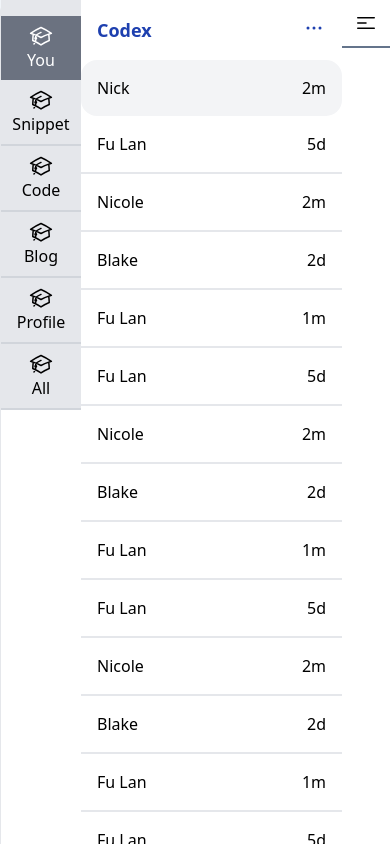
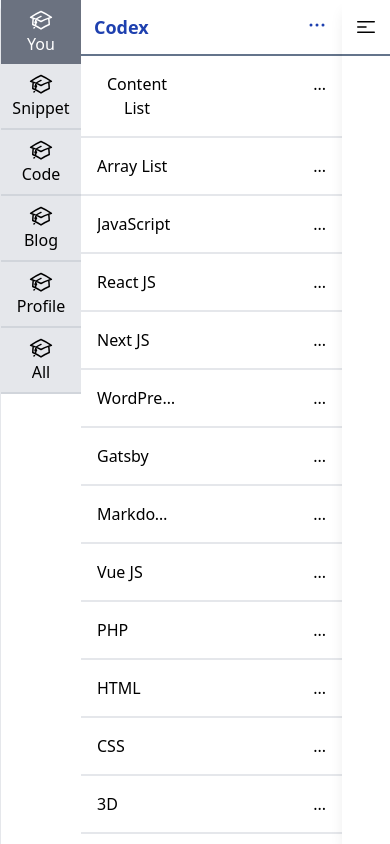
Before and after one commit to pkaranaxioned/codex, a Next.js app: page / in a window 390 px wide. Both pictures are taken after a click on the element 25 px from the left and 23 px from the top of the page. Built offline with nearby package versions, Linux system fonts and the light colour scheme.

Commit message:
responsive fixes wip

```diff
--- a/components/MainContent.js
+++ b/components/MainContent.js
@@ -14,19 +14,19 @@
 
   return (
     <>
-      <div className="bg-gray-400 flex-auto flex text-center bg-white rounded-tl-xl border-l shadow-xl relative">
+      <div className="bg-gray-400 flex-auto flex text-center bg-white rounded-tl-xl border-l shadow-xl relative md:shrink-0">
         <SideNav isMainOpen={isMainOpen} width={width} />
         <PrimaryNav isMainOpen={isMainOpen} width={width} />
         <div
           className={
             !isMainOpen && width >= 768
-              ? "w-full md:flex-auto h-screen"
+              ? "w-full md:flex-auto h-screen shadow-lg"
               : isMainOpen && width <= 768
-              ? "w-12 inset-y-0 right-0 transform translate-x-0 transition-all duration-500 ease-out"
-              : "w-full absolute z-10 h-screen inset-y-0 right-0 transform translate-x-0 transition-all duration-500 ease-in"
+              ? "w-12 inset-y-0 right-0 transform translate-x-0 transition-all duration-500 ease-out shadow-lg"
+              : "w-full h-screen inset-y-0 right-0 transform translate-x-0 transition-all duration-500 ease-in shadow-lg"
           }
         >
-          <div className="flex flex-auto justify-between h-12 items-center pl-3 pr-3 border-b-2 border-b-slate-500">
+          <div className="flex flex-auto justify-between h-14 items-center px-3 border-b-2 border-b-slate-500">
             <div onClick={() => setIsMainOpen((item) => !item)}>
               <svg
                 xmlns="http://www.w3.org/2000/svg"
--- a/components/PrimaryNav.js
+++ b/components/PrimaryNav.js
@@ -1,92 +1,92 @@
 const PrimaryNav = ({ isMainOpen, width }) => {
   const data = [
     {
-      name: "Fu Lan",
-      day: "5d",
+      name: "Content List",
+      title: "...",
     },
     {
-      name: "Nicole",
-      day: "2m",
+      name: "Array List",
+      title: "...",
     },
     {
-      name: "Blake",
-      day: "2d",
+      name: "JavaScript",
+      title: "...",
     },
     {
-      name: "Fu Lan",
-      day: "1m",
+      name: "React JS",
+      title: "...",
     },
     {
-      name: "Fu Lan",
-      day: "5d",
+      name: "Next JS",
+      title: "...",
     },
     {
-      name: "Nicole",
-      day: "2m",
+      name: "WordPress",
+      title: "...",
     },
     {
-      name: "Blake",
-      day: "2d",
+      name: "Gatsby",
+      title: "...",
     },
     {
-      name: "Fu Lan",
-      day: "1m",
+      name: "Markdown",
+      title: "...",
     },
     {
-      name: "Fu Lan",
-      day: "5d",
+      name: "Vue JS",
+      title: "...",
     },
     {
-      name: "Nicole",
-      day: "2m",
+      name: "PHP",
+      title: "...",
     },
     {
-      name: "Blake",
-      day: "2d",
+      name: "HTML",
+      title: "...",
     },
     {
-      name: "Fu Lan",
-      day: "1m",
+      name: "CSS",
+      title: "...",
     },
     {
-      name: "Fu Lan",
-      day: "5d",
+      name: "3D",
+      title: "...",
     },
     {
-      name: "Nicole",
-      day: "2m",
+      name: "Redux",
+      title: "...",
     },
     {
-      name: "Blake",
-      day: "2d",
+      name: "Javascript",
+      title: "...",
     },
     {
-      name: "Fu Lan",
-      day: "1m",
+      name: "Web",
+      title: "...",
     },
     {
-      name: "Nicole",
-      day: "2m",
+      name: "JamStack",
+      title: "...",
     },
     {
-      name: "Blake",
-      day: "2d",
+      name: "Adobe",
+      title: "...",
     },
     {
-      name: "Nicole",
-      day: "2m",
+      name: "Tailwind",
+      title: "...",
     },
     {
-      name: "Blake",
-      day: "2d",
+      name: "React Native",
+      title: "...",
     },
     {
-      name: "Nicole",
-      day: "2m",
+      name: "Snippet",
+      title: "...",
     },
     {
-      name: "Blake",
-      day: "2d",
+      name: "Code",
+      title: "...",
     },
   ];
 
@@ -94,13 +94,13 @@
     <div
       className={
         isMainOpen
-          ? "bg-white overflow-y-auto overflow-x-hidden h-screen flex flex-col md:w-72 w-[82%] min-w-[12rem]"
+          ? "bg-white overflow-y-auto overflow-x-hidden h-screen flex flex-col md:w-72 w-[82%] min-w-[12rem] md:shrink-0"
           : !isMainOpen && width <= 768
           ? "hidden"
-          : "bg-white overflow-y-auto overflow-x-hidden h-screen flex flex-col md:w-72 w-[82%] min-w-[12rem]"
+          : "bg-white overflow-y-auto overflow-x-hidden h-screen flex flex-col md:w-72 w-[82%] min-w-[12rem] md:shrink-0"
       }
     >
-      <div className="flex justify-between p-4">
+      <div className="flex justify-between p-[13px] border-b-2 border-b-slate-500">
         <div className="text-blue-800 w-full flex justify-between flex-none">
           <h4 className="font-bold text-lg">Codex</h4>
           <svg
@@ -120,18 +120,14 @@
         </div>
       </div>
       <ul className="flex flex-col flex-auto overflow-y-auto">
-        <li className="block p-4 bg-gray-100 text-black border-stone-200 rounded-2xl">
-          <a className="flex justify-between">
-            <h4>Nick</h4>
-            <span>2m</span>
-          </a>
-        </li>
         {data.map((item, i) => {
           return (
             <li key={i} className="block p-4 border-b-2">
               <a className="flex justify-between">
-                <h4>{item.name}</h4>
-                <span>{item.day}</span>
+                <h4 className="overflow-hidden text-ellipsis max-w-[5rem] break-normal">
+                  {item.name}
+                </h4>
+                <span>{item.title}</span>
               </a>
             </li>
           );
--- a/components/SideNav.js
+++ b/components/SideNav.js
@@ -3,13 +3,13 @@
     <div
       className={
         isMainOpen
-          ? "w-auto min-w-[5rem] h-screen overflow-y-auto overflow-x-hidden"
+          ? "w-auto min-w-[5rem] h-screen overflow-y-auto overflow-x-hidden md:shrink-0"
           : !isMainOpen && width <= 768
           ? "hidden"
-          : "w-auto min-w-[5rem] h-screen overflow-y-auto overflow-x-hidden"
+          : "w-auto min-w-[5rem] h-screen overflow-y-auto overflow-x-hidden md:shrink-0"
       }
     >
-      <ul className="bg-gray-200 pt-4">
+      <ul className="bg-gray-200">
         <li className="p-2 flex bg-gray-500 text-white md:border-l-4 md:border-stone-800 justify-center flex-col items-center">
           <svg
             xmlns="http://www.w3.org/2000/svg"
@@ -25,7 +25,7 @@
               d="M4.26 10.147a60.436 60.436 0 00-.491 6.347A48.627 48.627 0 0112 20.904a48.627 48.627 0 018.232-4.41 60.46 60.46 0 00-.491-6.347m-15.482 0a50.57 50.57 0 00-2.658-.813A59.905 59.905 0 0112 3.493a59.902 59.902 0 0110.399 5.84c-.896.248-1.783.52-2.658.814m-15.482 0A50.697 50.697 0 0112 13.489a50.702 50.702 0 017.74-3.342M6.75 15a.75.75 0 100-1.5.75.75 0 000 1.5zm0 0v-3.675A55.378 55.378 0 0112 8.443m-7.007 11.55A5.981 5.981 0 006.75 15.75v-1.5"
             />
           </svg>
-          <h3>You</h3>
+          <h3 className="overflow-hidden text-ellipsis max-w-[4rem]">You</h3>
         </li>
         <li className="p-2 flex justify-center lg:justify-start border-b-2 border-gray-300 flex-col items-center">
           <svg
@@ -42,7 +42,9 @@
               d="M4.26 10.147a60.436 60.436 0 00-.491 6.347A48.627 48.627 0 0112 20.904a48.627 48.627 0 018.232-4.41 60.46 60.46 0 00-.491-6.347m-15.482 0a50.57 50.57 0 00-2.658-.813A59.905 59.905 0 0112 3.493a59.902 59.902 0 0110.399 5.84c-.896.248-1.783.52-2.658.814m-15.482 0A50.697 50.697 0 0112 13.489a50.702 50.702 0 017.74-3.342M6.75 15a.75.75 0 100-1.5.75.75 0 000 1.5zm0 0v-3.675A55.378 55.378 0 0112 8.443m-7.007 11.55A5.981 5.981 0 006.75 15.75v-1.5"
             />
           </svg>
-          <h3>Snippet</h3>
+          <h3 className="overflow-hidden text-ellipsis max-w-[4rem]">
+            Snippet
+          </h3>
         </li>
         <li className="p-2 flex justify-center lg:justify-start border-b-2 border-gray-300 flex-col items-center">
           <svg
@@ -59,7 +61,7 @@
               d="M4.26 10.147a60.436 60.436 0 00-.491 6.347A48.627 48.627 0 0112 20.904a48.627 48.627 0 018.232-4.41 60.46 60.46 0 00-.491-6.347m-15.482 0a50.57 50.57 0 00-2.658-.813A59.905 59.905 0 0112 3.493a59.902 59.902 0 0110.399 5.84c-.896.248-1.783.52-2.658.814m-15.482 0A50.697 50.697 0 0112 13.489a50.702 50.702 0 017.74-3.342M6.75 15a.75.75 0 100-1.5.75.75 0 000 1.5zm0 0v-3.675A55.378 55.378 0 0112 8.443m-7.007 11.55A5.981 5.981 0 006.75 15.75v-1.5"
             />
           </svg>
-          <h3>Code</h3>
+          <h3 className="overflow-hidden text-ellipsis max-w-[4rem]">Code</h3>
         </li>
         <li className="p-2 flex justify-center lg:justify-start border-b-2 border-gray-300 flex-col items-center">
           <svg
@@ -76,7 +78,7 @@
               d="M4.26 10.147a60.436 60.436 0 00-.491 6.347A48.627 48.627 0 0112 20.904a48.627 48.627 0 018.232-4.41 60.46 60.46 0 00-.491-6.347m-15.482 0a50.57 50.57 0 00-2.658-.813A59.905 59.905 0 0112 3.493a59.902 59.902 0 0110.399 5.84c-.896.248-1.783.52-2.658.814m-15.482 0A50.697 50.697 0 0112 13.489a50.702 50.702 0 017.74-3.342M6.75 15a.75.75 0 100-1.5.75.75 0 000 1.5zm0 0v-3.675A55.378 55.378 0 0112 8.443m-7.007 11.55A5.981 5.981 0 006.75 15.75v-1.5"
             />
           </svg>
-          <h3>Blog</h3>
+          <h3 className="overflow-hidden text-ellipsis max-w-[4rem]">Blog</h3>
         </li>
         <li className="p-2 flex justify-center lg:justify-start border-b-2 border-gray-300 flex-col items-center">
           <svg
@@ -93,7 +95,9 @@
               d="M4.26 10.147a60.436 60.436 0 00-.491 6.347A48.627 48.627 0 0112 20.904a48.627 48.627 0 018.232-4.41 60.46 60.46 0 00-.491-6.347m-15.482 0a50.57 50.57 0 00-2.658-.813A59.905 59.905 0 0112 3.493a59.902 59.902 0 0110.399 5.84c-.896.248-1.783.52-2.658.814m-15.482 0A50.697 50.697 0 0112 13.489a50.702 50.702 0 017.74-3.342M6.75 15a.75.75 0 100-1.5.75.75 0 000 1.5zm0 0v-3.675A55.378 55.378 0 0112 8.443m-7.007 11.55A5.981 5.981 0 006.75 15.75v-1.5"
             />
           </svg>
-          <h3>Profile</h3>
+          <h3 className="overflow-hidden text-ellipsis max-w-[4rem]">
+            Profile
+          </h3>
         </li>
         <li className="p-2 flex justify-center lg:justify-start border-b-2 border-gray-300 flex-col items-center">
           <svg
@@ -110,7 +114,7 @@
               d="M4.26 10.147a60.436 60.436 0 00-.491 6.347A48.627 48.627 0 0112 20.904a48.627 48.627 0 018.232-4.41 60.46 60.46 0 00-.491-6.347m-15.482 0a50.57 50.57 0 00-2.658-.813A59.905 59.905 0 0112 3.493a59.902 59.902 0 0110.399 5.84c-.896.248-1.783.52-2.658.814m-15.482 0A50.697 50.697 0 0112 13.489a50.702 50.702 0 017.74-3.342M6.75 15a.75.75 0 100-1.5.75.75 0 000 1.5zm0 0v-3.675A55.378 55.378 0 0112 8.443m-7.007 11.55A5.981 5.981 0 006.75 15.75v-1.5"
             />
           </svg>
-          <h3>All</h3>
+          <h3 className="overflow-hidden text-ellipsis max-w-[4rem]">All</h3>
         </li>
       </ul>
     </div>
--- a/package.json
+++ b/package.json
@@ -9,6 +9,7 @@
     "lint": "next lint"
   },
   "dependencies": {
+    "@headlessui/react": "^1.7.3",
     "next": "12.2.2",
     "react": "18.2.0",
     "react-dom": "18.2.0"
```
